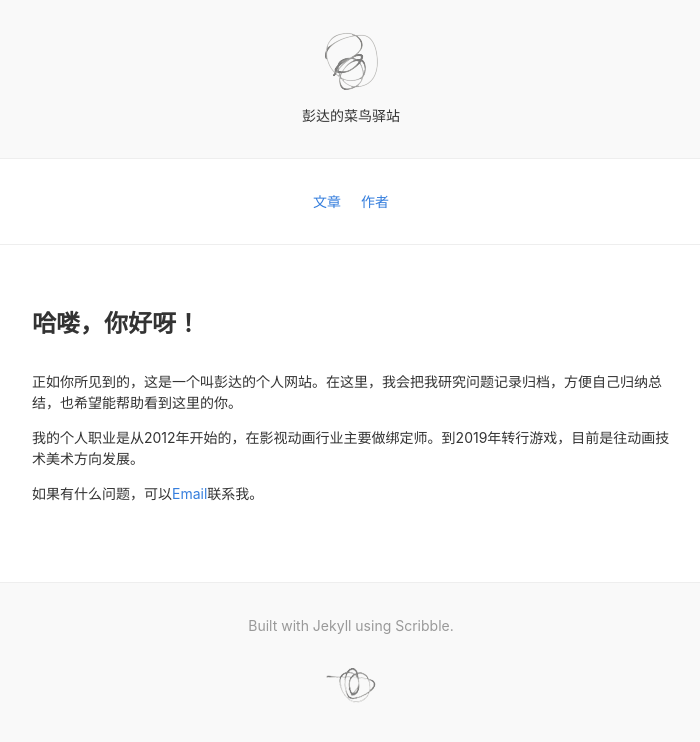
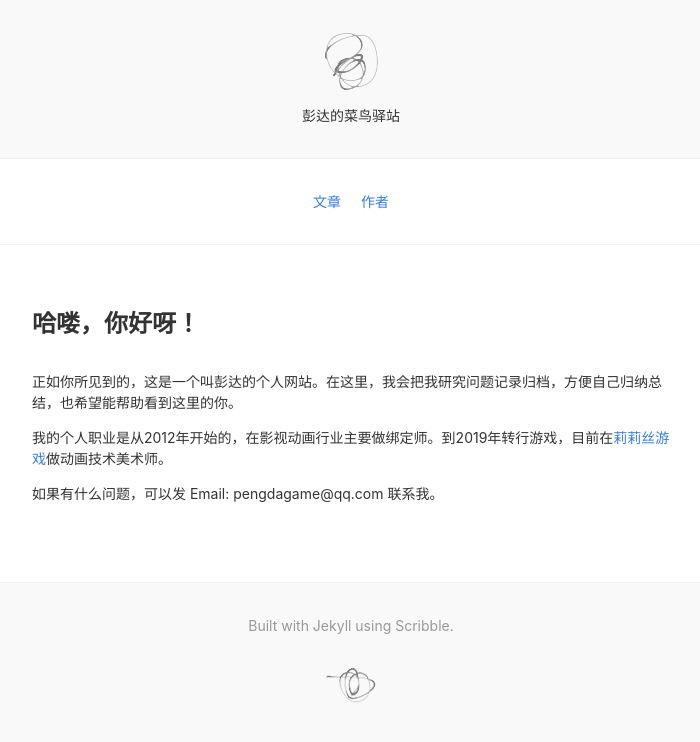
Before and after one commit to pengdagame/pengdagame.github.io, a Jekyll site: the page built from about.md, in a window 1280 px wide. Shown: the top 742 px of the page, without its empty margins (289-989 px from the left). Built offline with Jekyll 4.4.1, drawn with Linux system fonts in a browser that asks for light colours; nearby versions of some CDN libraries.

Commit message:
更新about文件

```diff
--- a/about.md
+++ b/about.md
@@ -4,6 +4,6 @@ title: 哈喽，你好呀！
 
 正如你所见到的，这是一个叫彭达的个人网站。在这里，我会把我研究问题记录归档，方便自己归纳总结，也希望能帮助看到这里的你。
 
-我的个人职业是从2012年开始的，在影视动画行业主要做绑定师。到2019年转行游戏，目前是往动画技术美术方向发展。
+我的个人职业是从2012年开始的，在影视动画行业主要做绑定师。到2019年转行游戏，目前在[莉莉丝游戏](https://www.lilithgames.com)做动画技术美术师。
 
-如果有什么问题，可以[Email](pengdagame@qq.com)联系我。
+如果有什么问题，可以发 Email: pengdagame@qq.com 联系我。
```
